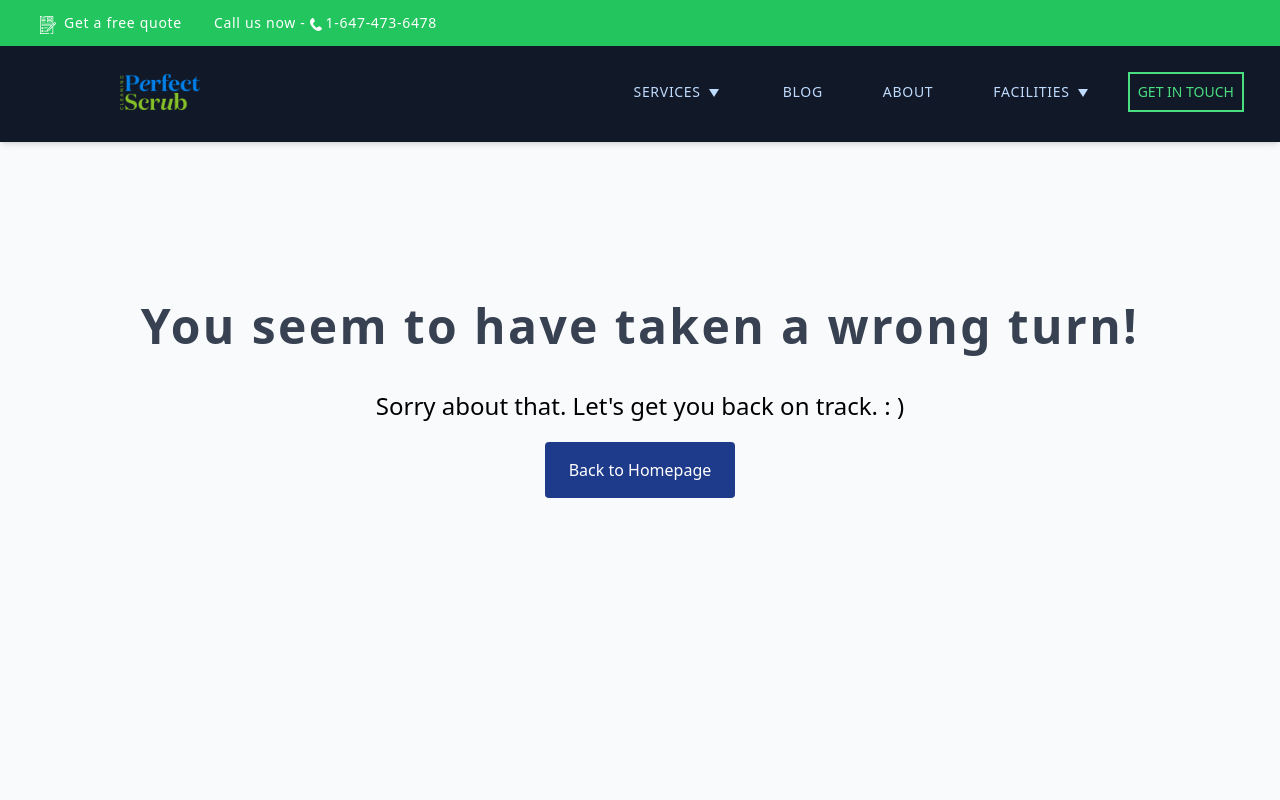
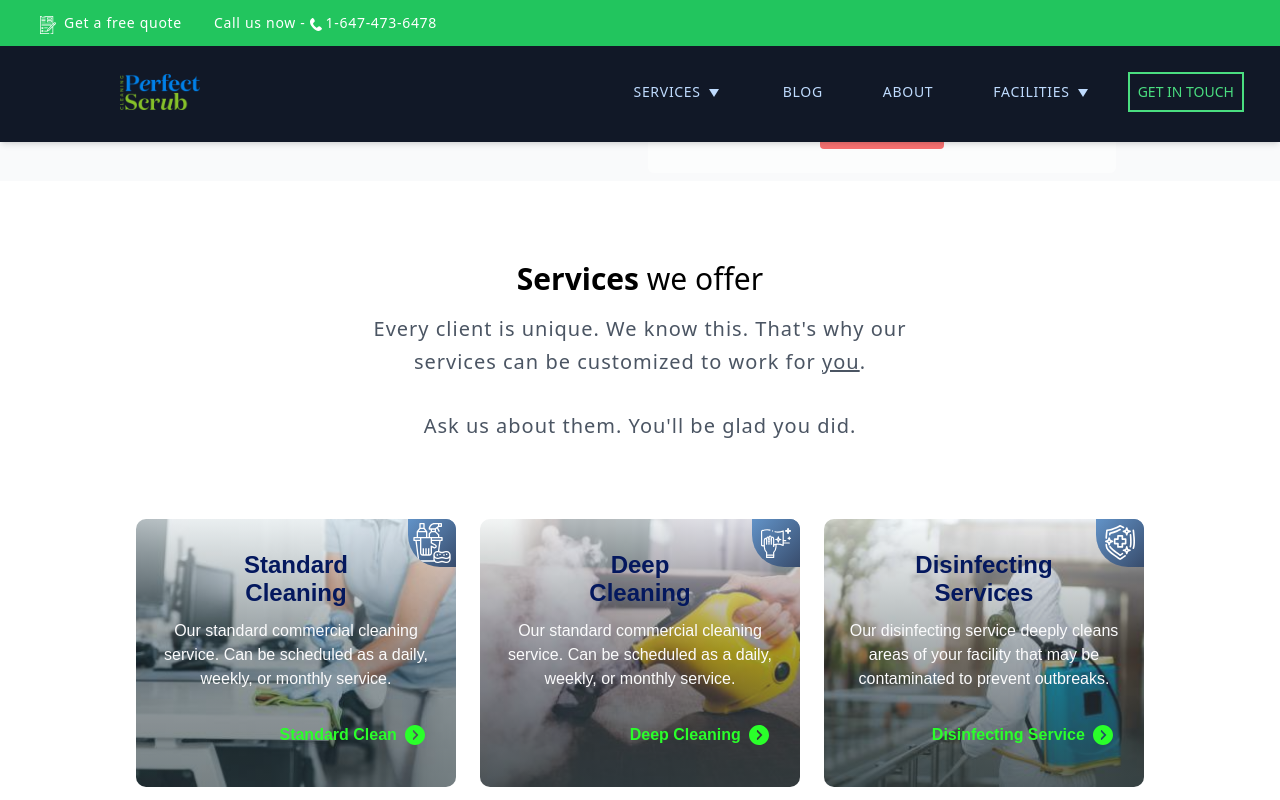
Before and after one commit to perfectscrub/perfect-scrub, a Next.js app: page /residential in a window 1280 px wide. Before the commit this address had no page. Shown: the top 800 px of the page. Built offline with nearby package versions, Linux system fonts and the light colour scheme.

Commit message:
created residential page

```diff
--- /dev/null
+++ b/pages/residential.jsx
@@ -0,0 +1,32 @@
+import Head from "next/head";
+import EasySteps from "@/components/easy-steps/EasySteps";
+import ServicesSection from "@/components/services-section/ServicesSection";
+import React from "react";
+import HeroLandingSection from "@/components/hero-landing/HeroLandingSection";
+
+const Residential = () => {
+  return (
+    <>
+      <Head>
+        <meta
+          content="We offer top notch residential cleaning. Booking a clean with us is quick and easy"
+          name="description"
+        />
+        <title>Perfect Scrub Cleaning Services- Facilities Page</title>
+      </Head>
+      <HeroLandingSection
+        bgImg={"residential-cleaning-image"}
+        title={"We Leave your home spotless"}
+        type={"Residential Cleaning"}
+      />
+      {/* Booking */}
+
+      {/* explain the service */}
+      <ServicesSection />
+      {/* contact */}
+      <EasySteps imageOption={"man"} />
+    </>
+  );
+};
+
+export default Residential;
```
